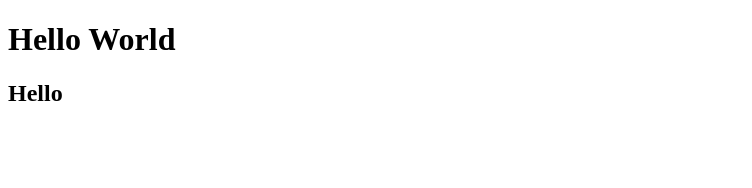
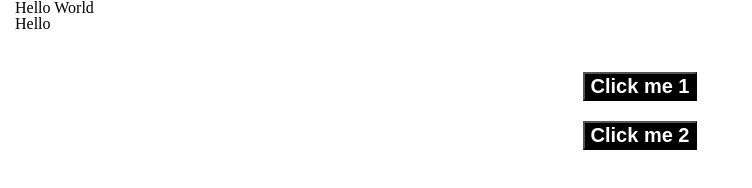
Before and after one commit to Ilya30432/Illia.S-front-end-pro-06.02.2024, a plain HTML site: page index.html in a window 1280 px wide. Shown: the whole page, without its empty margins (0-752 px from the left). Drawn offline with Linux system fonts and the light colour scheme.

Commit message:
lesson 3

```diff
--- /dev/null
+++ b/css/reset.scss
@@ -0,0 +1,43 @@
+html, body, div, span, applet, object, iframe,
+h1, h2, h3, h4, h5, h6, p, blockquote, pre,
+a, abbr, acronym, address, big, cite, code,
+del, dfn, em, img, ins, kbd, q, s, samp,
+small, strike, strong, sub, sup, tt, var,
+b, u, i, center,
+dl, dt, dd, ol, ul, li,
+fieldset, form, label, legend,
+table, caption, tbody, tfoot, thead, tr, th, td,
+article, aside, canvas, details, embed,
+figure, figcaption, footer, header, hgroup,
+menu, nav, output, ruby, section, summary,
+time, mark, audio, video {
+	margin: 0;
+	padding: 0;
+	border: 0;
+	font-size: 100%;
+	font: inherit;
+	vertical-align: baseline;
+}
+/* HTML5 display-role reset for older browsers */
+article, aside, details, figcaption, figure,
+footer, header, hgroup, menu, nav, section {
+	display: block;
+}
+body {
+	line-height: 1;
+}
+ol, ul {
+	list-style: none;
+}
+blockquote, q {
+	quotes: none;
+}
+blockquote:before, blockquote:after,
+q:before, q:after {
+	content: '';
+	content: none;
+}
+table {
+	border-collapse: collapse;
+	border-spacing: 0;
+}
--- /dev/null
+++ b/css/style.scss
@@ -0,0 +1,18 @@
+@import 'reset';
+.wrapper{
+    padding: 0 15px;
+}
+.but{
+    display: flex;
+    flex-direction: column;
+    justify-content: center;
+    align-items: center;
+    gap: 20px;
+    margin-top: 40px;
+    .bth{
+        background-color: black;
+        font-size: 20px;
+        font-weight: bold;
+        color: white;
+    }
+}
--- a/index.html
+++ b/index.html
@@ -4,11 +4,16 @@
     <meta charset="UTF-8">
     <meta name="viewport" content="width=device-width, initial-scale=1.0">
     <title>Js</title>
+    <link rel="stylesheet" href="./css/style.css">
 </head>
 <body>
-    <div>
+    <div class="wrapper">
         <h1>Hello World</h1>
         <h2>Hello</h2>
+        <div class="but">
+            <button id="buto"  class="bth">Click me 1 </button>
+            <button id="butos"class="bth">Click me 2 </button>
+        </div>
     </div>
 <script src="./script.js"></script>
 </body>
--- a/script.js
+++ b/script.js
@@ -1,2 +1,18 @@
 console.log('Hello world');
 console.log('witam'); //консоль
+
+
+let bthText = document.querySelector("#buto");
+
+bthText.onclick = function () {
+    let text = prompt('Напишите 3 слова');
+    alert (`${text}`);
+};
+
+let bthNum = document.querySelector("#butos");
+
+bthNum.onclick = function () {
+    let texts = prompt ('Напишите только 5 цифер');
+    let number = texts.split('');
+    alert(`${number}`);
+};
```
Also changed, not shown: css/reset.css (added), css/style.css (added), 2 other files.
